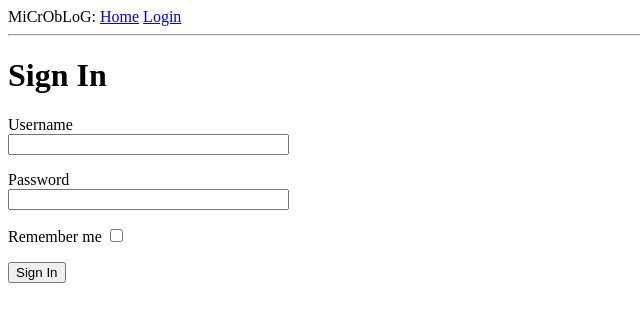
After one commit to wowonline/microblog, a Flask app: page /login in a window 1280 px wide. The commit adds this page. Shown: the top 322 px of the page, without its empty margins (0-640 px from the left). Run offline with Flask 2, Linux system fonts and the light colour scheme.

Commit message:
added login without handling submition

```diff
--- a/app/__init__.py
+++ b/app/__init__.py
@@ -1,5 +1,7 @@
 from flask import Flask
+from config import Config
 
 app = Flask(__name__)
+app.config.from_object(Config)
 
 from app import routes
--- /dev/null
+++ b/app/forms.py
@@ -0,0 +1,9 @@
+from flask_wtf import FlaskForm
+from wtforms import StringField, PasswordField, BooleanField, SubmitField
+from wtforms.validators import DataRequired
+
+class LoginForm(FlaskForm):
+    username = StringField(label='Username', validators=[DataRequired()])
+    password = PasswordField(label='Password', validators=[DataRequired()])
+    remember_me = BooleanField(label='Remember me')
+    submit = SubmitField(label='Sign In')
--- a/app/routes.py
+++ b/app/routes.py
@@ -1,5 +1,6 @@
 from flask import render_template
 from app import app
+from app.forms import LoginForm
 
 
 @app.route('/')
@@ -20,4 +21,10 @@ def index():
             'body': 'Nado vcativat`sya v rast!!!!'
         }
     ]
-    return render_template('index.html', title='huy', user=user, posts=posts)
+    return render_template('index.html', title='title_name', user=user,
+                           posts=posts)
+
+@app.route('/login')
+def login():
+    form = LoginForm()
+    return render_template('login.html', title='Login title', form=form)
--- a/app/templates/base.html
+++ b/app/templates/base.html
@@ -8,7 +8,11 @@
         {% endif %}
     </head>
     <body>
-        <div>MiCrObLoG: <a href="/index">Home</a></div>
+        <div>
+            MiCrObLoG:
+            <a href="/index">Home</a>
+            <a href="/login">Login</a>
+        </div>
         <hr>
         {% block content %}{% endblock %}
     </body>
--- /dev/null
+++ b/app/templates/login.html
@@ -0,0 +1,22 @@
+{% extends "base.html" %}
+
+{% block content %}
+<h1>Sign In</h1>
+<form action="" method="post" novalidate>
+    {{ form.hidden_tag() }}
+    <p> {{ form.username.label }} <br>
+        {{ form.username(size=32) }}
+    </p>
+    <p>
+        {{ form.password.label }} <br>
+        {{ form.password(size=32) }}
+    </p>
+    <p>
+        {{ form.remember_me.label }}
+        {{ form.remember_me() }}
+    </p>
+    <p>
+        {{ form.submit() }}
+    </p>
+</form>
+{% endblock %}
--- /dev/null
+++ b/config.py
@@ -0,0 +1,4 @@
+import os
+
+class Config:
+    SECRET_KEY = os.environ.get("SECRET_KEY") or "you-will-never-guess"
```
